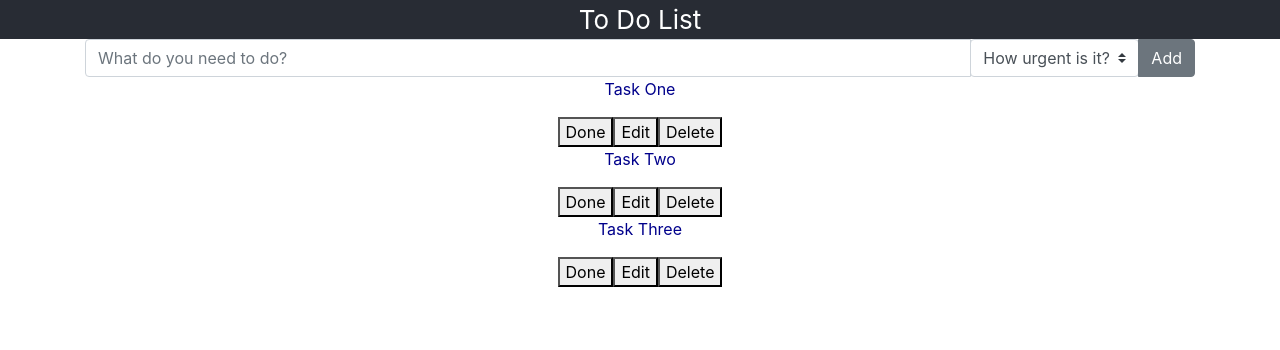
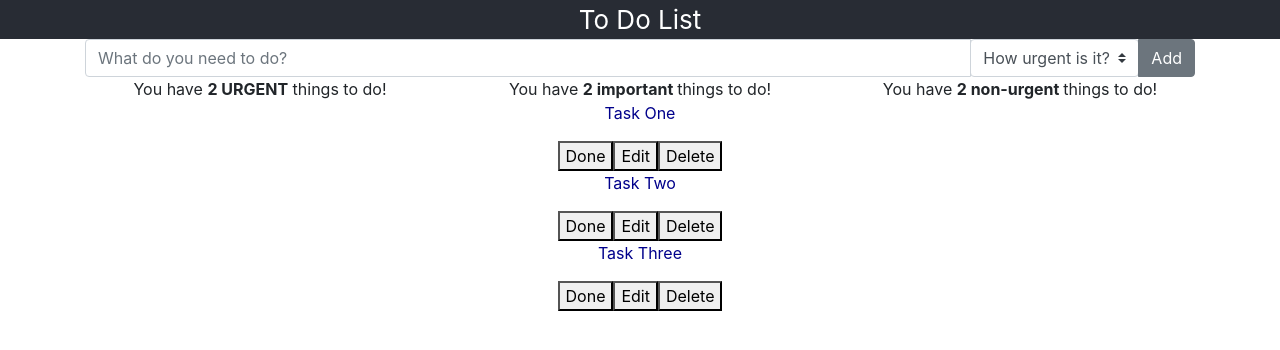
Before and after one commit to helenp360/todo_react_application, a React (Create React App) app: page / in a window 1280 px wide. Shown: the top 350 px of the page. Built offline with nearby package versions, Linux system fonts and the light colour scheme.

Commit message:
added task list headings

```diff
--- a/src/App.js
+++ b/src/App.js
@@ -2,6 +2,8 @@ import React from 'react';
 import './App.css';
 import TaskItem from "./TaskItem/TaskItem"
 import TaskInput from "./TaskInput/TaskInput"
+import TaskItemHeading from "./TaskItemHeading/TaskItemHeading"
+
 
 function App() {
   return (
@@ -10,7 +12,8 @@ function App() {
         To Do List
       </header>
 
-      <TaskInput text="Enter a task"/>
+      <TaskInput/>
+      <TaskItemHeading/>
       <TaskItem text="Task One"/>
       <TaskItem text="Task Two"/>
       <TaskItem text="Task Three"/>
--- /dev/null
+++ b/src/TaskItemHeading/TaskItemHeading.js
@@ -0,0 +1,22 @@
+import React from 'react';
+import './TaskItemHeading.css';
+
+function TaskItemHeading() {
+  return (
+    <div className="container task-item-heading">
+        <div className="row">
+            <div className="col-12 col-sm-4 listOfThings">
+                <div className="list_heading">You have <strong>2 URGENT</strong> things to do!</div>
+            </div>
+            <div className="col-12 col-sm-4 listOfThings">
+                <div className="list_heading">You have <strong>2 important </strong> things to do!</div>
+            </div>
+            <div className="col-12 col-sm-4 listOfThings">
+                <div className="list_heading">You have <strong>2 non-urgent </strong> things to do!</div>
+            </div>
+        </div>
+    </div>
+  );
+}
+
+export default TaskItemHeading;
```
Also changed, not shown: src/TaskItemHeading/TaskItemHeading.css (added).
